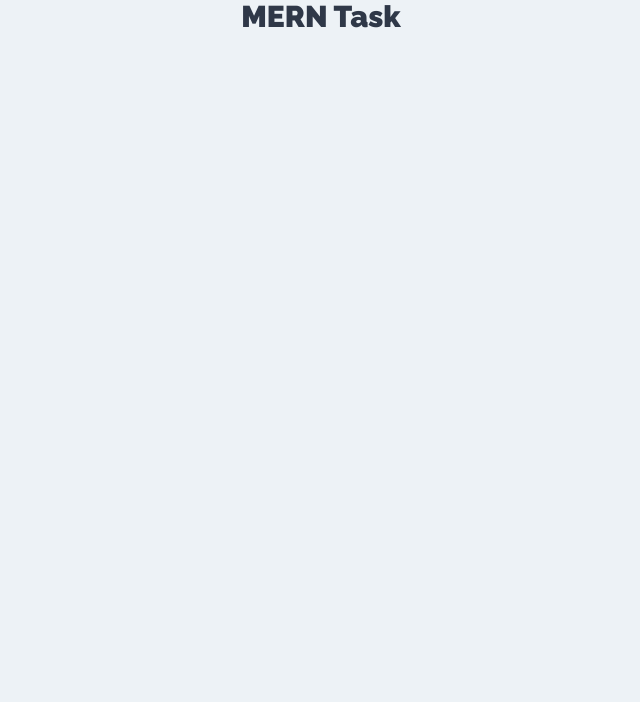
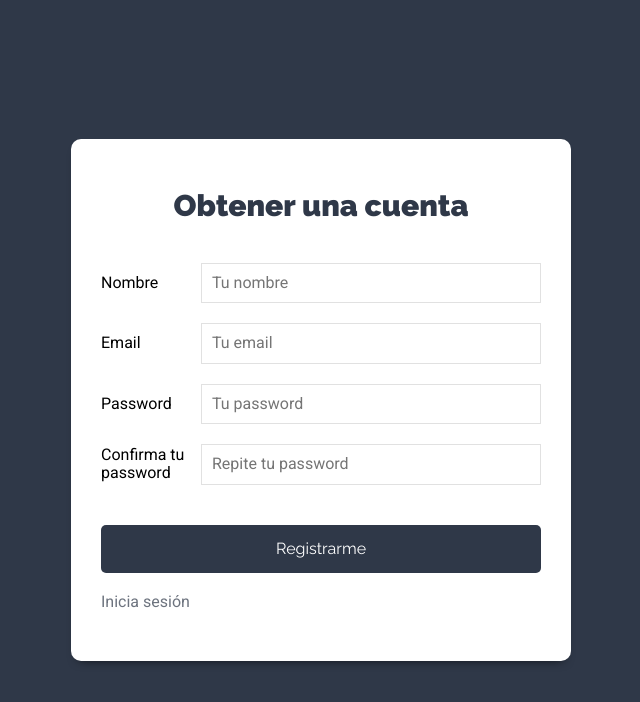
Before and after one commit to esmejia277/MernTask, a React (Create React App) app in the folder client/: page /nueva-cuenta in a window 1280 px wide. Shown: the top 702 px of the page, without its empty margins (319-959 px from the left). Built offline with nearby package versions, Linux system fonts and the light colour scheme.

Commit message:
Login and Signup components created

```diff
--- a/client/src/App.js
+++ b/client/src/App.js
@@ -1,8 +1,19 @@
 import React from 'react';
+import { BrowserRouter as Router, Switch, Route } from 'react-router-dom';
+
+import Login from './components/auth/Login';
+import NewAccount from './components/auth/NewAccount';
+import Projects from './components/projects/Projects';
 
 function App() {
   return (
-   <h1>MERN Task</h1>
+   <Router>
+     <Switch>
+       <Route exact path="/" component={Login} />
+       <Route exact path="/nueva-cuenta" component={NewAccount} />
+       <Route exact path="/proyectos" component={Projects} />
+     </Switch>
+   </Router>
   );
 }
 
--- /dev/null
+++ b/client/src/components/auth/Login.js
@@ -0,0 +1,68 @@
+import React, { useState } from 'react';
+import { Link } from 'react-router-dom';
+
+const Login = () => {
+
+  const [user, setUser] = useState({
+    email: '',
+    password: ''
+  });
+
+  const { email, password } = user;
+
+  const onChange = e => {
+    setUser({
+      ...user,
+      [e.target.name]: e.target.value
+    });
+  }
+
+  const handleSubmit = e => {
+    e.preventDefault();
+
+  }
+
+  return (
+    <div className="form-usuario">
+      <div className="contenedor-form sombra-dark">
+        <h1>Iniciar sesión</h1>
+        <form onSubmit={handleSubmit}>
+          <div className="campo-form">
+            <label htmlFor="email">Email</label>
+            <input
+              type="email"
+              id="email"
+              name="email"
+              placeholder="Tu email"
+              onChange={onChange}
+              value={email}
+            />
+          </div>
+          <div className="campo-form">
+            <label htmlFor="password">Password</label>
+            <input
+              type="password"
+              id="password"
+              name="password"
+              placeholder="Tu password"
+              onChange={onChange}
+              value={password}
+            />
+          </div>
+          <div className="campo-form">
+            <input
+              type="submit"
+              className="btn btn-primario btn-block"
+              value="Iniciar sesión"
+            />
+          </div>
+        </form>
+        <Link to="/nueva-cuenta" className="enlace-cuenta">
+          Obtener cuenta
+        </Link>
+      </div>
+    </div>
+  );
+}
+
+export default Login;
--- /dev/null
+++ b/client/src/components/auth/NewAccount.js
@@ -0,0 +1,92 @@
+import React, { useState } from 'react';
+import { Link } from 'react-router-dom';
+
+const NewAccount = () => {
+
+  const [user, setUser] = useState({
+    name: '',
+    email: '',
+    password: '',
+    confirmPassword: ''
+  });
+
+  const { name, email, password, confirmPassword } = user;
+
+  const onChange = e => {
+    setUser({
+      ...user,
+      [e.target.name]: e.target.value
+    });
+  }
+
+  const handleSubmit = e => {
+    e.preventDefault();
+
+  }
+
+  return (
+    <div className="form-usuario">
+      <div className="contenedor-form sombra-dark">
+        <h1>Obtener una cuenta</h1>
+        <form onSubmit={handleSubmit}>
+        <div className="campo-form">
+            <label htmlFor="name">Nombre</label>
+            <input
+              type="text"
+              id="name"
+              name="name"
+              placeholder="Tu nombre"
+              onChange={onChange}
+              value={name}
+            />
+          </div>
+          <div className="campo-form">
+            <label htmlFor="email">Email</label>
+            <input
+              type="email"
+              id="email"
+              name="email"
+              placeholder="Tu email"
+              onChange={onChange}
+              value={email}
+            />
+          </div>
+          <div className="campo-form">
+            <label htmlFor="password">Password</label>
+            <input
+              type="password"
+              id="password"
+              name="password"
+              placeholder="Tu password"
+              onChange={onChange}
+              value={password}
+            />
+          </div>
+          <div className="campo-form">
+            <label htmlFor="confirmPassword">Confirma tu password</label>
+            <input
+              type="password"
+              id="confirm"
+              name="confirmPassword"
+              placeholder="Repite tu password"
+              onChange={onChange}
+              value={confirmPassword}
+            />
+          </div>
+          <div className="campo-form">
+            <input
+              type="submit"
+              className="btn btn-primario btn-block"
+              value="Registrarme"
+            />
+          </div>
+        </form>
+        <Link to="/" className="enlace-cuenta">
+          Inicia sesión
+        </Link>
+      </div>
+    </div>
+  );
+}
+
+export default NewAccount;
--- /dev/null
+++ b/client/src/components/projects/Projects.js
@@ -0,0 +1,9 @@
+import React from 'react';
+
+const Projects = () => {
+    return (
+        <h1>Projects</h1>
+    );
+}
+
+export default Projects;
```
